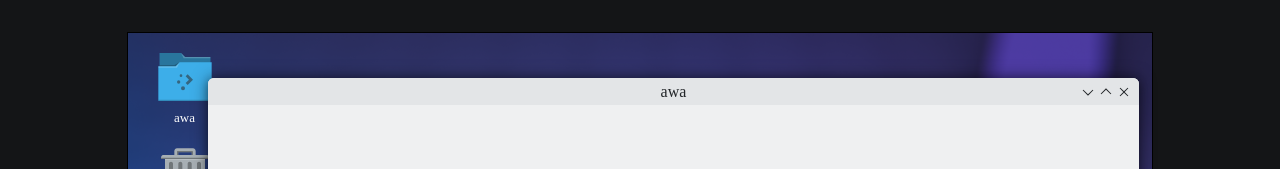
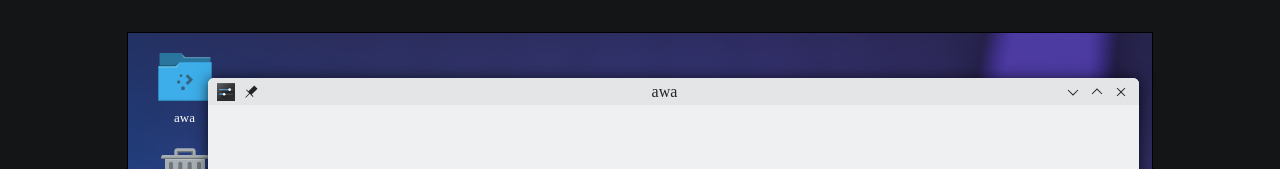
Before and after one commit to CornWorld/dove-desktop, a React (Vite) app: page / in a window 1280 px wide. Shown: the top 169 px of the page. Built offline with nearby package versions, Linux system fonts and the light colour scheme.

Commit message:
[Feat] Add new button to titlebar and optimize UI

```diff
--- a/package.json
+++ b/package.json
@@ -1,4 +1,5 @@
 {
+    "scss": "^0.2.4",
   "name": "dove-desktop",
   "private": true,
   "author": "CornWorld",
@@ -17,12 +18,12 @@
     "immer": "^10.1.1",
     "react": "^18.3.1",
     "react-dom": "^18.3.1",
-    "scss": "^0.2.4",
     "zustand": "^5.0.0-rc.2"
   },
   "devDependencies": {
     "@emotion/babel-plugin": "^11.12.0",
     "@eslint/js": "^9.9.0",
+    "@types/node": "^22.7.4",
     "@types/react": "^18.3.3",
     "@types/react-dom": "^18.3.0",
     "@vitejs/plugin-react-swc": "^3.7.1",
@@ -30,6 +31,7 @@
     "eslint-plugin-react-hooks": "^5.1.0-rc.0",
     "eslint-plugin-react-refresh": "^0.4.9",
     "globals": "^15.9.0",
+    "sass": "^1.79.4",
     "sass-embedded": "^1.79.4",
     "typescript": "^5.5.3",
     "typescript-eslint": "^8.0.1",
--- a/src/breeze.scss
+++ b/src/breeze.scss
@@ -1,4 +1,3 @@
-@import "./breeze-color";
 
 .tooltip {
   position: absolute;
@@ -62,74 +61,85 @@
 
   .windowcontrols {
     min-width: calc(18px * 3);
+    display: flex;
+    flex-direction: row;
 
     button {
       min-height: 18px;
       min-width: 18px;
-      margin: 4px 0;
+      margin: 4px 3px;
+
+      @mixin button-no-decoration {
+        border: {
+          color: transparent;
+          image: unset;
+          radius: 0;
+        }
+        box-shadow: none;
+      }
+
+      &.window-icon, &.pin,
+      &.close, &.close:hover, &.close:active,
+      &.maximize, &.maximize:hover, &.maximize:active,
+      &.minimize, &.minimize:hover, &.minimize:active {
+        @include button-no-decoration;
+      }
     }
 
-    button.close, button.close:hover, button.close:active,
-    button.maximize, button.maximize:hover, button.maximize:active,
-    button.minimize, button.minimize:hover, button.minimize:active {
-      border: {
-        color: transparent;
-        image: unset;
-      }
-      box-shadow: none;
-      background: $theme_text_color no-repeat center;
+    @mixin recolor-icon($icon, $color) {
+      mask: $icon no-repeat center;
+      background: $color 18px;
+    }
+    @mixin icon($icon) {
+      background: $icon no-repeat center;
       background-size: 18px;
+      border-radius: 0;
+      mask: none;
+    }
+
+    button.window-icon {
+      background: var(--window-icon) no-repeat center;
+      background-size: 22px;
+      margin-right: 4px;
+    }
+
+    button.pin {
+      @include icon(url(/public/icons/actions/window-pin.svg));
     }
 
     button.close {
-      mask: {
-        image: url(/public/icons/actions/breeze-close-symbolic.svg);
-        repeat: no-repeat;
-        position: center;
-      }
+      @include recolor-icon(url(/public/icons/actions/breeze-close-symbolic.svg), $theme_titlebar_foreground);
 
       &:hover {
-        mask: none;
-        background-color: transparent;
-        background-image: url(/public/icons/actions/breeze-close-hover-symbolic.svg);
+        @include icon(url(/public/icons/actions/breeze-close-hover-symbolic.svg));
       }
 
       &:active {
-        mask: none;
-        background-color: transparent;
-        background-image: url(/public/icons/actions/breeze-close-active-symbolic.svg);
+        @include icon(url(/public/icons/actions/breeze-close-active-symbolic.svg));
       }
     }
 
     button.maximize {
-      mask: {
-        image: url(/public/icons/actions/breeze-maximize-symbolic.svg);
-        repeat: no-repeat;
-        position: center;
-      }
+      @include recolor-icon(url(/public/icons/actions/breeze-maximize-symbolic.svg), $theme_titlebar_foreground);
 
       &:hover {
-        mask-image: url(/public/icons/actions/breeze-maximize-hover-symbolic.svg);
+        @include recolor-icon(url(/public/icons/actions/breeze-maximize-hover-symbolic.svg), $theme_titlebar_foreground);
       }
 
       &:active {
-        mask-image: url(/public/icons/actions/breeze-maximize-active-symbolic.svg);
+        @include recolor-icon(url(/public/icons/actions/breeze-maximize-active-symbolic.svg), $theme_titlebar_foreground);
       }
     }
 
     button.minimize {
-      mask: {
-        image: url(/public/icons/actions/breeze-minimize-symbolic.svg);
-        repeat: no-repeat;
-        position: center;
-      }
+      @include recolor-icon(url(/public/icons/actions/breeze-minimize-symbolic.svg), $theme_titlebar_foreground);
 
       &:hover {
-        mask-image: url(/public/icons/actions/breeze-minimize-hover-symbolic.svg);
+        @include recolor-icon(url(/public/icons/actions/breeze-minimize-hover-symbolic.svg), $theme_titlebar_foreground);
       }
 
       &:active {
-        mask-image: url(/public/icons/actions/breeze-minimize-active-symbolic.svg);
+        @include recolor-icon(url(/public/icons/actions/breeze-minimize-active-symbolic.svg), $theme_titlebar_foreground);
       }
     }
   }
--- a/src/component/window.tsx
+++ b/src/component/window.tsx
@@ -1,7 +1,7 @@
 import {create} from "zustand/react";
 import {screenStore} from "../screen.tsx";
 import {createDragState, DraggableState} from "../utils/drag.ts";
-import {useLayoutEffect} from "react";
+import {CSSProperties, useLayoutEffect} from "react";
 
 interface WindowState {
     title: string;
@@ -21,7 +21,7 @@ interface WindowState {
 const windowStore = create<WindowState>((set) => ({
     title: 'Window 1',
     description: 'Window 1 description',
-    icon: '/assets/breeze-icons/icons/apps/16/anydesk.svg',
+    icon: '/icons/apps/systemsettings.svg',
     widgetId: 'widget1',
     active: true,
     height: 675, width: 931,
@@ -95,7 +95,10 @@ export const Window = () => {
 
     return <div className={'window'} style={style}>
         <div className={'headerbar'} onMouseDown={(e) => onMouseDown(e as unknown as MouseEvent)}>
-            <div className={'windowcontrols left'}></div>
+            <div className={'windowcontrols left'}>
+                <button className={'window-icon'} style={{'--window-icon': 'url('+state.icon+')'} as CSSProperties} />
+                <button className={'pin'} />
+            </div>
             <div><label>awa</label></div>
             <div className={'windowcontrols right'}>
                 <button className={'minimize'}/>
--- a/src/workspace/taskmanager/index.scss
+++ b/src/workspace/taskmanager/index.scss
@@ -1,5 +1,3 @@
-@import "src/breeze-color";
-
 .panel {
   display: flex;
   flex-direction: row;
@@ -9,7 +7,7 @@
   left: 0;
   width: 100%;
   height: 44px;
-  background: #edeeef;
+  background: $theme_bg_color;
   padding: 0 15px;
   line-height: 30px;
   box-sizing: border-box;
@@ -48,7 +46,7 @@
   background-size: contain;
 }
 
-.icon {
+.window-icon {
   display: inline-block;
   vertical-align: middle;
   flex-shrink: 0;
--- a/src/workspace/taskmanager/index.tsx
+++ b/src/workspace/taskmanager/index.tsx
@@ -87,7 +87,7 @@ const AppLauncher = () => {
              onMouseEnter={() => setTooltipVisible(true)}
              onMouseLeave={() => setTooltipVisible(false)}
         >
-            <span className={'icon icon-app-launcher'}/>
+            <span className={'window-icon icon-app-launcher'}/>
             <DescriptionTooltip visible={tooltipVisible} title={'Application Launcher'}
                                 description={'Launcher to start applications'}/>
         </div>
--- a/vite.config.ts
+++ b/vite.config.ts
@@ -1,11 +1,25 @@
 import { defineConfig } from 'vite'
 import react from '@vitejs/plugin-react-swc'
+import {fileURLToPath, URL} from "node:url";
 
 // https://vitejs.dev/config/
 export default defineConfig({
   plugins: [react({
     jsxImportSource: "@emotion/react",
   })],
+  assetsInclude: ['**/*.svg', "public/**/*"],
+  css: {
+    preprocessorOptions: {
+      scss: {
+        additionalData: '@import "@/breeze-color.scss";'
+      }
+    }
+  },
+  resolve: {
+    alias: {
+      '@': fileURLToPath(new URL('src', import.meta.url)),
+    }
+  },
   server: {
     host: '0.0.0.0'
   }
```
Also changed, not shown: public/icons/actions/window-pin.svg (added), 1 other file (tests, documents, lock files or other folders).
